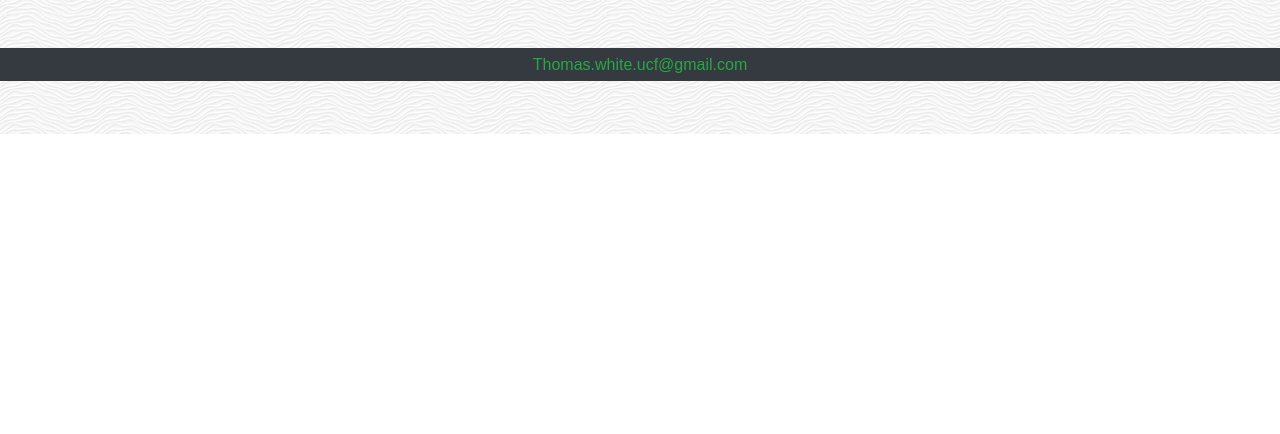
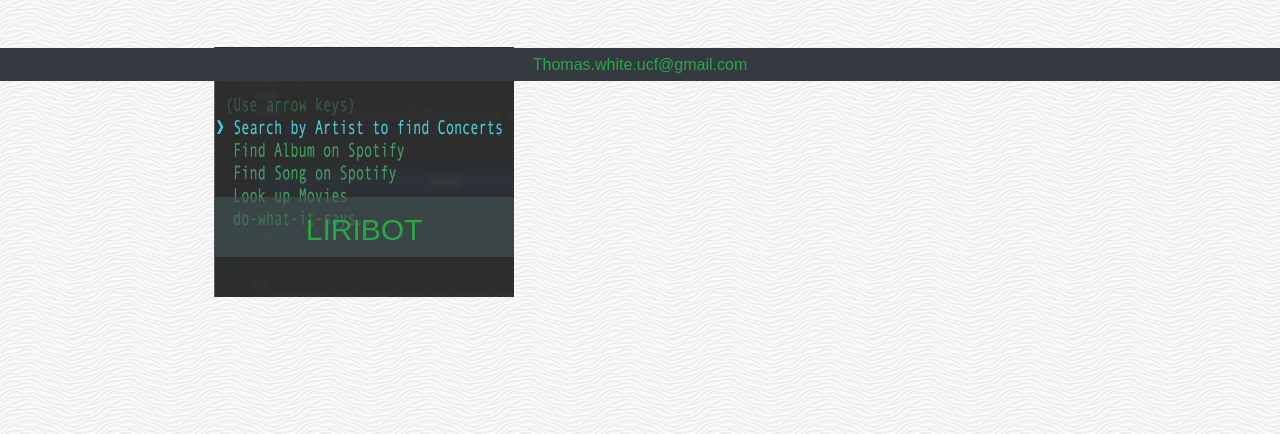
Before and after one commit to thomas-white-ucf/Portfolio-2019-Bootstrap-UCF, a plain HTML site: page portfolio.html in a window 1280 px wide. Shown: the part 719-1153 px from the top of the page. Before the commit the page ends 853 px from the top, so only its background shows below. Drawn offline with nearby package versions, Linux system fonts and the light colour scheme.

Commit message:
added LIRI to profile - homework week 10 - node.js

```diff
--- a/portfolio.html
+++ b/portfolio.html
@@ -120,6 +120,14 @@
                                     class="text-success" target="_blank" rel="noopener noreferrer">SunTrain Times!</a>
                             </div>
                         </div>
+                        <!-- LIRI  -->
+                        <div class="picturerelativebanner">
+                            <img src="assets/images/liri.png" alt="liri" class="clearfix imgNoPadding"
+                                height="250px" width="300px">
+                            <div class="tealbanner"><a href="https://github.com/thomas-white-ucf/liri-node-app"
+                                    class="text-success" target="_blank" rel="noopener noreferrer">LIRIBOT</a>
+                            </div>
+                        </div>
 
                     </div>
                 </div>
```
Also changed, not shown: assets/images/liri.png (added).
